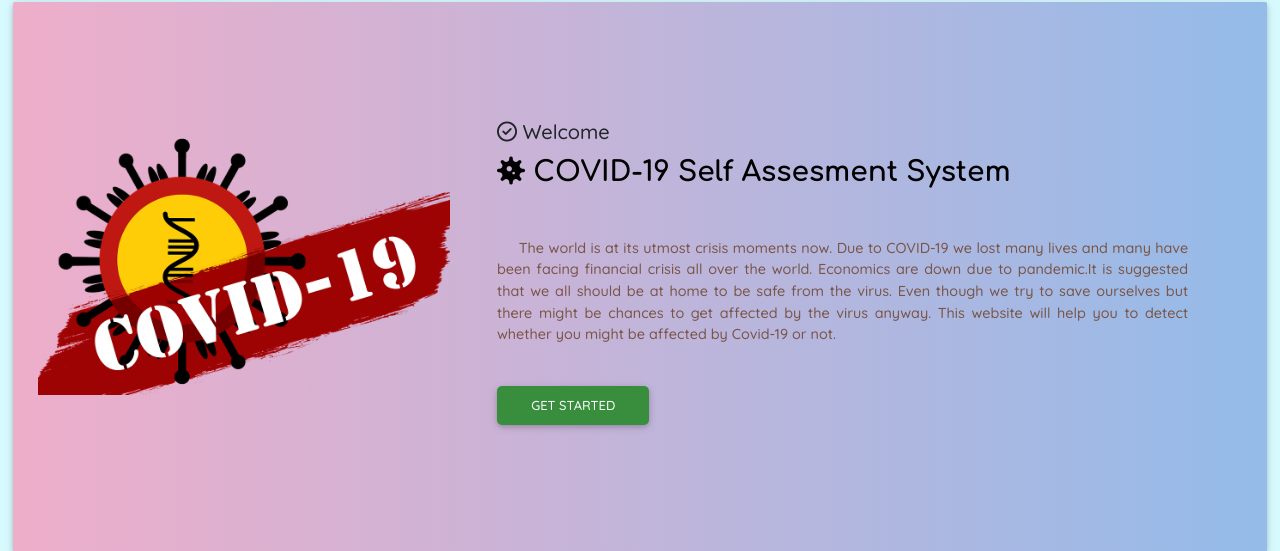
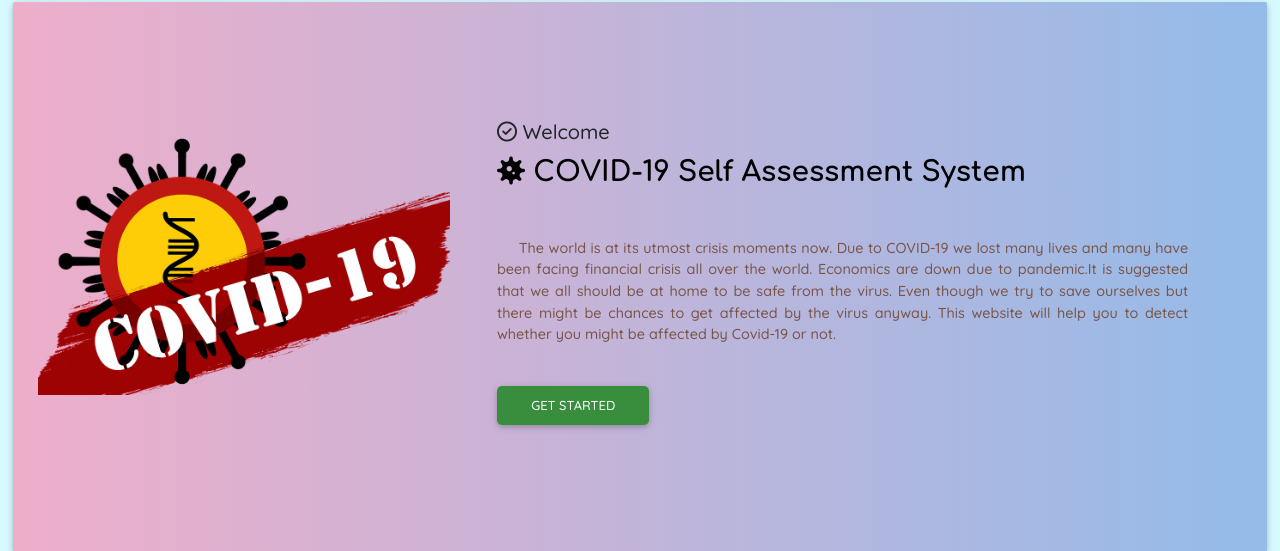
Before and after one commit to Raayhan/Covid-19-Self-Assesment-System, a PHP site: page / in a window 1280 px wide. Shown: the part 77-628 px from the top of the page. Run offline with PHP 8.4, Linux system fonts and the light colour scheme; some libraries are stand-ins or nearby versions.

Commit message:
minor Bug fixes

```diff
--- a/index.php
+++ b/index.php
@@ -3,7 +3,7 @@
   <head>
     <meta charset="UTF-8" />
     <meta name="viewport" content="width=device-width, initial-scale=1.0" />
-    <title>Covid-19 Self Assesment System</title>
+    <title>Covid-19 Self Assessment System</title>
     <link rel="icon" href="img/icon.png" type="image/x-icon" />
     <link rel="stylesheet" href="css/style.css" />
     <!-- Bootstrap core CSS -->
@@ -64,7 +64,7 @@
           <h4 class="h5 pb-1"><i class="far fa-check-circle"></i> Welcome</h4>
 
           <h3 class="front_title mb-4">
-            <i class="fas fa-virus"></i> COVID-19 Self Assesment System
+            <i class="fas fa-virus"></i> COVID-19 Self Assessment System
           </h3>
 
           <br />
--- a/layout/header.html
+++ b/layout/header.html
@@ -73,7 +73,7 @@
                <div class="col-md-7 text-md-left ml-3 mt-3 animated fadeInUp teacher_dashboard" style="margin-left: 0px!important;">
 
 
-                   <h4 class="h4 font-weight-bold mb-4">Covid-19 Self Assesment System</h5>
+                   <h4 class="h4 font-weight-bold mb-4">Covid-19 Self Assessment System</h5>
 
                    <p class="text-justify mb-4">The world is at its utmost crisis moments now. Due to COVID-19 we lost many lives and many have been facing financial crisis all over the world. Economics are down due to pandemic.It is suggested that we all should be at home to be safe from the virus. Even though we try to save ourselves but there might be chances to get affected by the virus anyway. This website will help you to detect whether you might be affected by Covid-19 or not.</p>
 
@@ -83,7 +83,7 @@
                    <p><i class="fas fa-envelope"></i> Rayhan.rakib@northsouth.edu</p>
                    <p><i class="fas fa-phone-alt"></i> +88 0171-7272999</p>
                    <a class="black-text" href="https://raayhan.github.io" target="_blank"><i class="fas fa-globe"></i> &nbsp;Visit Website</a>
-                   <p class="mt-4">© 2020 Covid-19 SAS, All rights reserved</p>
+                   <p class="mt-4 font-small">© 2020 Covid-19 SAS, All rights reserved</p>
                </div>
 
 
--- a/pages/history.php
+++ b/pages/history.php
@@ -47,7 +47,7 @@ include('../database/connect.php');
     <div id="header"></div>
     <div class="container fluid title">
         <div class="row justify-content-center title py-4">
-          <h5 style="text-align:center;"><i class="fas fa-virus"></i> Covid-19 Self Assesment System</h5>
+          <h5 style="text-align:center;"><i class="fas fa-virus"></i> Covid-19 Self Assessment System</h5>
         </div>
        </div>
     <div class="container">
--- a/pages/result.php
+++ b/pages/result.php
@@ -61,7 +61,7 @@ if(!isset($_SESSION['user']))
 
       <div class="container fluid title">
         <div class="row justify-content-center title py-4">
-          <h5 style="text-align:center;"><i class="fas fa-virus"></i> Covid-19 Self Assesment System</h5>
+          <h5 style="text-align:center;"><i class="fas fa-virus"></i> Covid-19 Self Assessment System</h5>
         </div>
        </div>
        <div class="container">
```
Also changed, not shown: test/step_1.php (+1 -1 lines), test/step_2.php (+1 -1 lines), test/step_3.php (+1 -1 lines).
